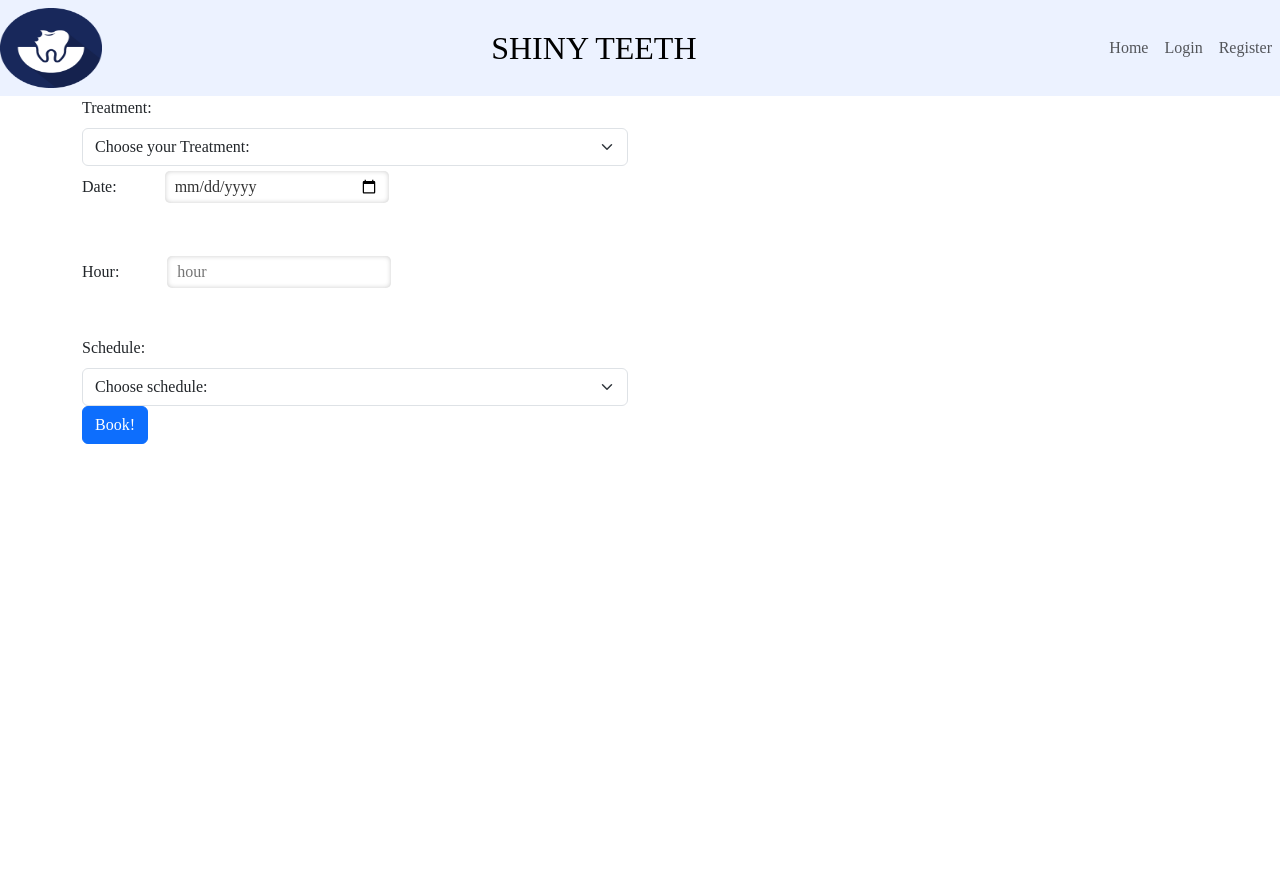
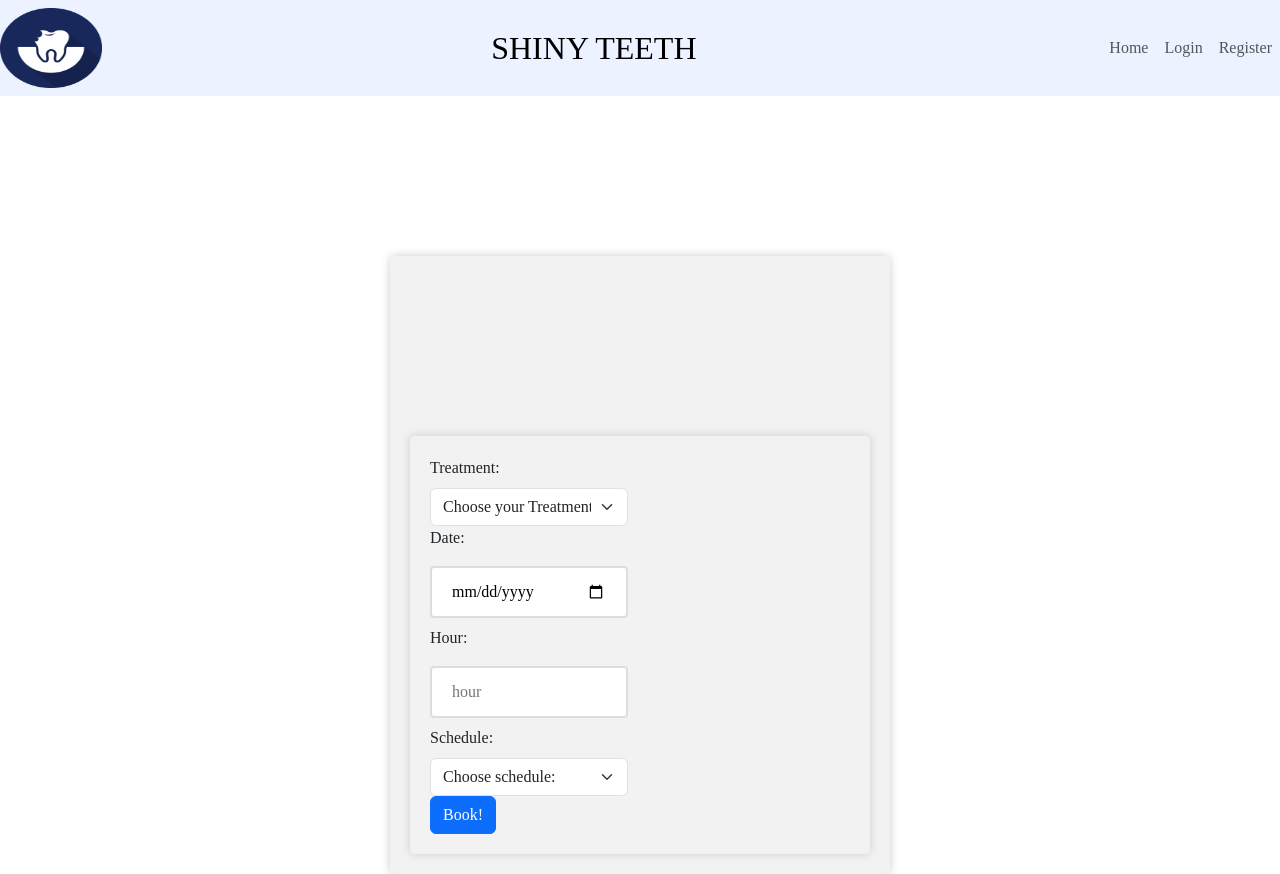
Before and after one commit to MarioAAT/mat-geekshubs-fsd-vlc-frontend-clinicadental, a React (Vite) app in the folder ShinyTeeth/: page /createappointment in a window 1280 px wide. Before the commit the page ends 800 px from the top, so only its background shows below. Built offline with nearby package versions, Linux system fonts and the light colour scheme; a web font is replaced by a local one.

Commit message:
styles added to edit profile page

```diff
--- a/ShinyTeeth/src/components/InputText.css
+++ b/ShinyTeeth/src/components/InputText.css
@@ -1,16 +1,19 @@
-.inputBasicDesign {
+input{
 
-    border: 0.2em solid blue;
-    margin: 3em;
-    height: 2em;
-    width: 14em;
-    padding: 10px;
-    border: none;
-    border-radius: 5px;
-    box-shadow: inset 0px 0px 5px #ccc;
+
+    width: 100%;
+    padding: 12px 20px;
+    margin: 8px 0;
+    box-sizing: border-box;
+    border: 2px solid #ddd;
+    border-radius: 4px;
     font-size: 16px;
-    color: #333;
-    margin-top: 5px;
+    transition: border-color 0.3s ease-in-out;
+}
+
+input:focus{
+    border-color: #007bff;
+    outline: none;
 }
 
 .inputErrorDesign {
--- a/ShinyTeeth/src/layouts/appointment/CreateAppointment.jsx
+++ b/ShinyTeeth/src/layouts/appointment/CreateAppointment.jsx
@@ -5,6 +5,7 @@ import { InputText } from '../../components/InputText';
 import { postAppointment } from '../../services/apiCalls';
 import { userData } from '../userSlice';
 import { useNavigate } from 'react-router-dom';
+
 
 export const CreateAppointment = () => {
 
@@ -99,11 +100,11 @@ postAppointment(credential, credentialsRdx?.credentials?.token)
 
 return (
 <>
-<div className='appointment-locat'>
-<Container className="container-register">
+<div className='loginform'>
+<Container className="loginform">
     <Row className="row-input">
     <Col md={12} lg={6} className="container-inputs">
-        <Form>
+        <Form className=''>
             <Form.Label>Treatment:</Form.Label>
             <Form.Select name={"treatment_id"} onChange={(e) => inputHandler(e)} aria-label="Default select example">
                                 <option>Choose your Treatment:</option>
--- a/ShinyTeeth/src/layouts/profile/Profile.jsx
+++ b/ShinyTeeth/src/layouts/profile/Profile.jsx
@@ -36,19 +36,22 @@ export const Profile = () => {
 
     return (
       <>
-        <div className=''>
-          <div className='texto'>Name: </div>
+      <div className='allUsersDesigne'>
+        <div><h1>Profile</h1></div>
+          <div className='usersbox'>
+            <div className='texto'>Name </div>
             {users.firstname}
-          <div className='texto'>Middle Name: </div>
+            <div className='texto'>Middle Name </div>
             {users.middlename}
-          <div className='texto'>Last Name: </div>
+            <div className='texto'>Last Name </div>
             {users.lastname}
-          <div className='texto'>Mobile Phone: </div>
+            <div className='texto'>Mobile Phone </div>
             { users.mobilephone}
-          <div className='texto'>Email: </div>
+            <div className='texto'>Email </div>
             {users.email}
           </div>
           <Button as={Link} to={'/putprofile'} >Edit Profile</Button>
+      </div>
       </>
     )
 }
--- a/ShinyTeeth/src/layouts/profile/PutProfile.jsx
+++ b/ShinyTeeth/src/layouts/profile/PutProfile.jsx
@@ -14,7 +14,6 @@ export const PutProfile = () => {
     const ReduxCredentials = useSelector(userData);
     const [welcome, setWelcome] = useState("");
     const navigate = useNavigate();
-    console.log(ReduxCredentials, "esto es Redux Profile")
     const ID = ReduxCredentials.credentials.userId
 
     const [putProfile, setputProfile] = useState({
@@ -48,16 +47,15 @@ export const PutProfile = () => {
             setputProfile(error.message)
         });
     }
-    console.log(putProfile, "hola putappointment")
 
     return (
     <>
-    <Container className='profileform'>
+    <Container className='loginform'>
+    <div><h1>Edit Profile</h1></div>
     <Form>
         <Form.Group className="mb-3" controlId="formBasicEmail">
         <Form.Label>Name</Form.Label>
         <InputText
-            className={''}
             type={'text'}
             name={'first_name'}
             placeholder={'First Name...'}
@@ -70,7 +68,6 @@ export const PutProfile = () => {
         <Form.Group className="mb-3" controlId="formBasicPassword">
         <Form.Label>Middle Name</Form.Label>
         <InputText
-            className={''}
             type={'text'}
             name={'middle_name'}
             placeholder={'Middle Name...'}
@@ -83,7 +80,6 @@ export const PutProfile = () => {
         <Form.Group className="mb-3" controlId="formBasicPassword">
         <Form.Label>Last Name</Form.Label>
         <InputText
-            className={''}
             type={'text'}
             name={'last_name'}
             placeholder={'Last Name...'}
@@ -96,7 +92,6 @@ export const PutProfile = () => {
         <Form.Group className="mb-3" controlId="formBasicPassword">
         <Form.Label>Mobile Phone</Form.Label>
         <InputText
-            className={''}
             type={'text'}
             name={'mobile_phone'}
             placeholder={'Mobile Phone...'}
--- a/ShinyTeeth/src/layouts/userDetail/StyleUserDetail.css
+++ b/ShinyTeeth/src/layouts/userDetail/StyleUserDetail.css
@@ -14,8 +14,9 @@
 }
 
 .texto{
+    align-content: center;
     box-sizing: border-box;
-    border-bottom: 2px solid #ddd;
+    border: 2px solid #ddd;
     border-radius: 3px;
     display:  flex;
     transition: all 0.3s ease-in-out;
--- a/ShinyTeeth/src/layouts/userDetail/UserDetail.jsx
+++ b/ShinyTeeth/src/layouts/userDetail/UserDetail.jsx
@@ -1,14 +1,13 @@
 import React, { useEffect } from 'react';
 import { useSelector } from 'react-redux';
 import { detailData } from '../detailSlice';
-import StyleUserDetail from '../userDetail/StyleUserDetail.css'
+import '../userDetail/StyleUserDetail.css'
 
 export const UserDetail = () => {
 
   const detailRedux = useSelector(detailData);
 
   useEffect(()=>{
-      console.log(detailRedux,"patata")
   },[])
 
 
@@ -18,15 +17,15 @@ export const UserDetail = () => {
     <div className='allUsersDesigne'>
     <div><h1>User Detail</h1></div>
     <div className='usersbox'>
-      <div className='texto'>Name: </div>
+      <div className='texto'>Name </div>
       {detailRedux?.choosenObject?.first_name}
-      <div className='texto'>Middle Name: </div>
+      <div className='texto'>Middle Name </div>
       {detailRedux?.choosenObject?.middle_name}
-      <div className='texto'>Last Name: </div>
+      <div className='texto'>Last Name </div>
       {detailRedux?.choosenObject?.last_name}
-      <div className='texto'>Mobile Phone: </div>
+      <div className='texto'>Mobile Phone </div>
       {detailRedux?.choosenObject?.mobile_phone}
-      <div className='texto'>Email: </div>
+      <div className='texto'>Email </div>
       {detailRedux?.choosenObject?.email}
       </div>
     </div>
```
Also changed, not shown: ShinyTeeth/src/layouts/profile/ProfileStyle.css (added). Lines whose indentation alone changed are shown as unchanged.
